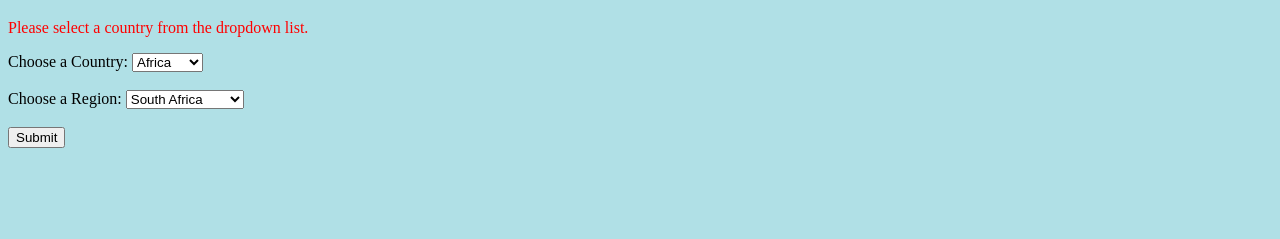
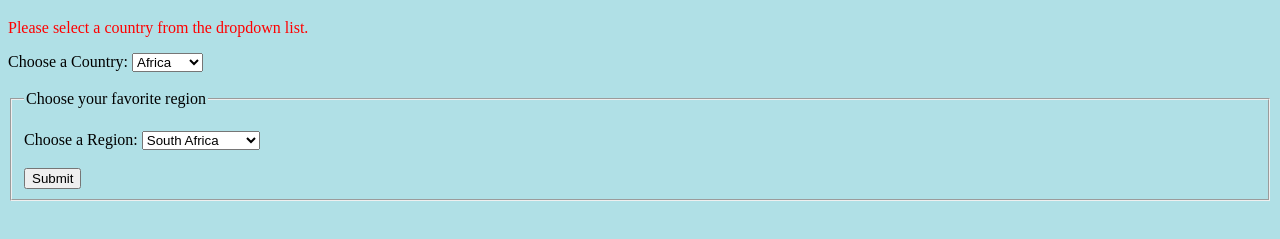
Before and after one commit to ea-augustin/Web-Static--HB, a plain HTML site: page Html/58-select-option et optgroup/index.html in a window 1280 px wide. Shown: the part 61-300 px from the top of the page. Drawn offline with Linux system fonts and the light colour scheme.

Commit message:
added a fieldset feature to the html form

```diff
--- a/Html/58-select-option et optgroup/index.html
+++ b/Html/58-select-option et optgroup/index.html
@@ -20,8 +20,11 @@
     <br><br>
 </form>
 
-<!--select form with optgroup feature-->
+<!--select form with optgroup with fieldset feature-->
 <form action="#" method="get">
+    <fieldset>
+        <legend>Choose your favorite region</legend>
+        <br>
         <label for="countries">Choose a Region:</label>
         <select name="countries" id="countries">
             <optgroup label="Africa">
@@ -41,9 +44,11 @@
                 <option value="Spain">Spain</option>
                 <option value="Italy">Italy</option>
             </optgroup>
+
         </select>
         <br><br>
         <input type="submit" value="Submit">
+    </fieldset>
 </form>
 <script src="javascript/script.js"></script>
 
```
Lines whose indentation alone changed are shown as unchanged.
